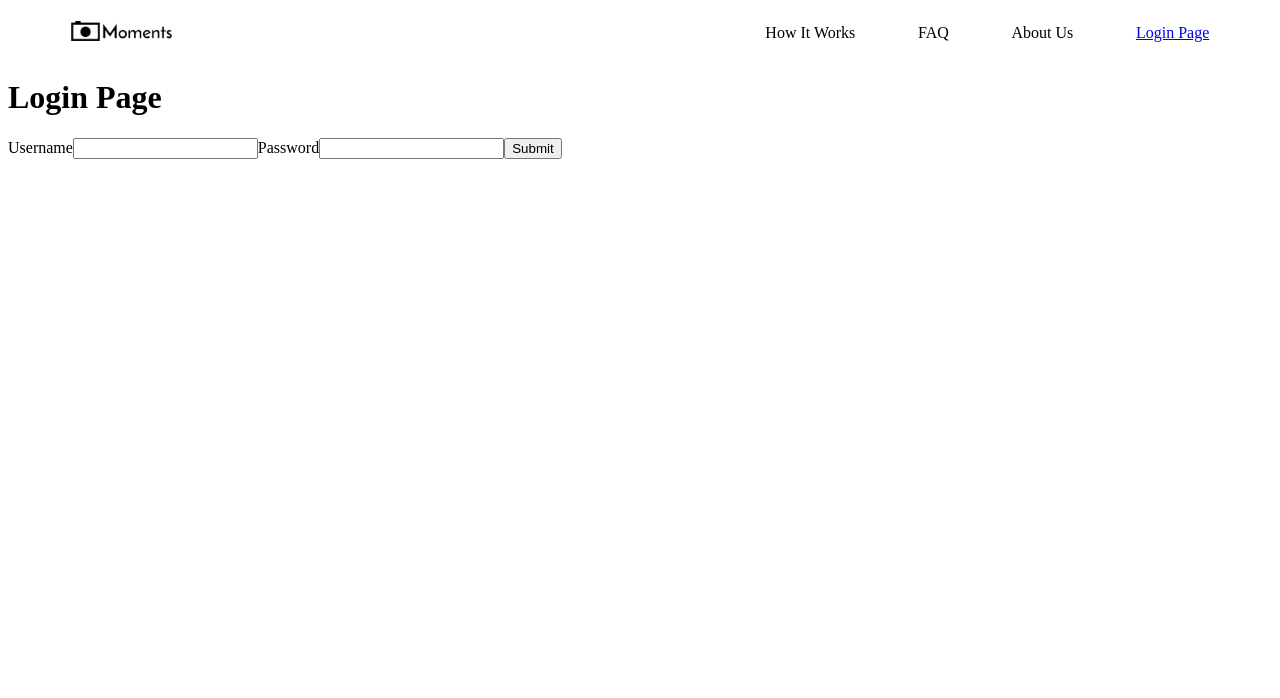
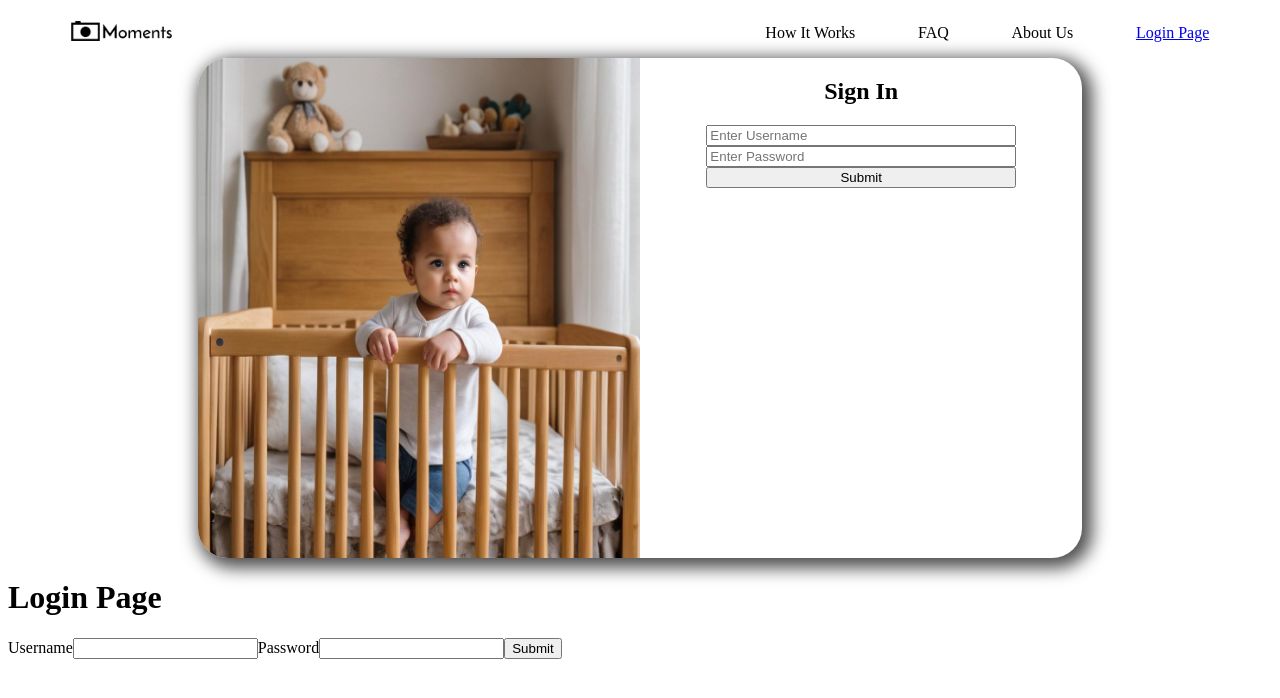
Before and after one commit to kbenoit2007/capstone-react, a React (Create React App) app: page /login in a window 1280 px wide. Shown: the top 698 px of the page. Built offline with nearby package versions, Linux system fonts and the light colour scheme.

Commit message:
bases for the Login/Register Page

```diff
--- /dev/null
+++ b/src/components/LoginRegister/LoginRegister.js
@@ -0,0 +1,37 @@
+import React from 'react'
+import './LoginRegister.scss'
+import loginBackground from '../../assets/image-login-modal.jpg'
+
+
+function LoginRegister(){
+  return (
+    <div className="top">
+    <div className="input__main">
+      <div className="input__leftSide">
+        <img src={loginBackground} className="input__image"/>
+
+      </div>
+      <div className="input__rightSide">
+        <div className="input__rightSideContainer">
+        <h2>Sign In</h2>
+        <div className="input__textContainer">
+          <input
+            className="input__username"
+            placeholder="Enter Username"
+            type="text"
+          />
+          <input
+            className="input__password"
+            placeholder="Enter Password"
+            type="password"
+          />
+          <button type="Submit">Submit </button>
+        </div>
+        </div>
+      </div>
+    </div>
+    </div>
+  );
+}
+
+export default LoginRegister
--- /dev/null
+++ b/src/components/LoginRegister/LoginRegister.scss
@@ -0,0 +1,47 @@
+.input{
+    &__main{
+        display: flex;
+        justify-content: center;
+        // border:5px black solid;
+        box-shadow: 5px 5px 17px 5px rgba(0,0,0,0.7);
+        width:70%;
+        border-radius: 30px;
+        height: 500px;
+
+    }
+    &__textContainer{
+        display: flex;
+        flex-direction: column;
+        width: 70%;
+    }
+    &__username{
+
+    }
+    &__password{
+
+    }
+    &__image{
+        // height: 200px;
+        // width:200px
+        width: 100%;
+        border-radius: 30px 0% 0% 30px;
+    }
+    &__rightSide{
+        display: flex;
+        width:50%;
+        flex-direction: column;
+    }
+    &__rightSideContainer{
+        display: flex;
+        flex-direction: column;
+        align-items: center;
+    }
+    &__leftSide{
+        display: flex;
+        width:50%;
+    }
+}
+.top{
+    display: flex;
+    justify-content: center;
+}
--- a/src/pages/LoginPage/LoginPage.js
+++ b/src/pages/LoginPage/LoginPage.js
@@ -2,6 +2,7 @@ import React from 'react';
 import { Link, useNavigate } from "react-router-dom";
 import {useState} from "react"
 import axios from 'axios'
+import LoginRegister from '../../components/LoginRegister/LoginRegister';
 
 
 
@@ -38,6 +39,8 @@ const navigate = useNavigate();
 
   return (
     <div>
+      <LoginRegister />
+
       <h1>Login Page</h1>
       <form onSubmit={handleSubmit}>
         <label>Username</label>
```
Also changed, not shown: src/assets/image-login-modal.jpg (added).
